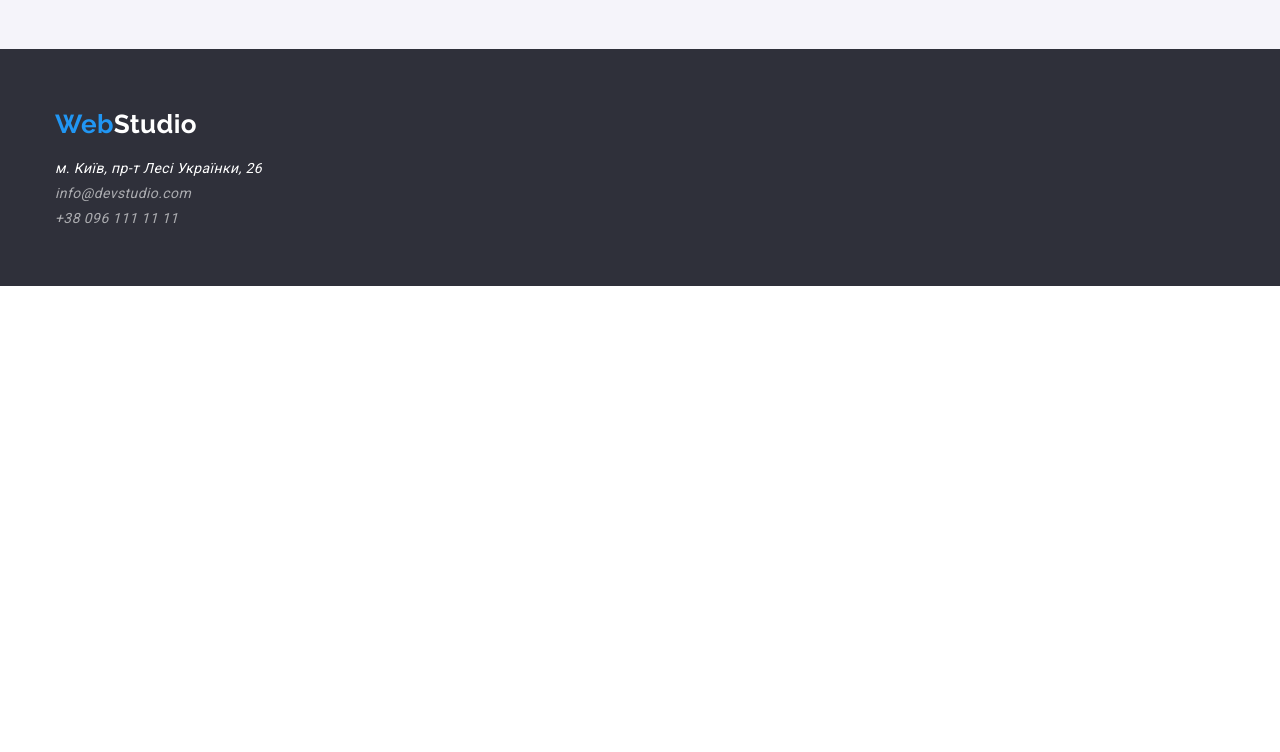
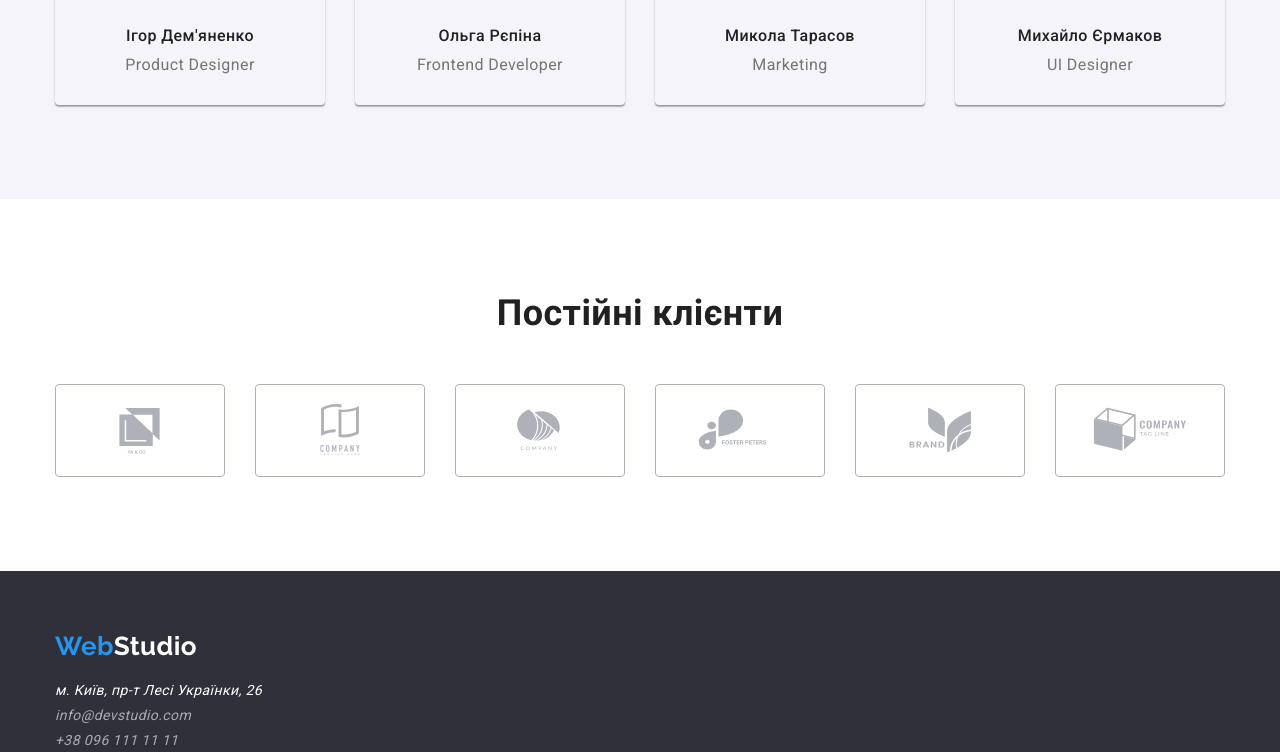
Before and after one commit to DimaKhUkr/goit-markup-hw-04, a plain HTML site: page index.html in a window 1280 px wide. Shown: the part 2048-2800 px from the top of the page. Before the commit the page ends 2334 px from the top, so only its background shows below. Drawn offline with nearby package versions, Linux system fonts and the light colour scheme.

Commit message:
HW4-1St-part

```diff
--- a/css/styles.css
+++ b/css/styles.css
@@ -12,6 +12,7 @@
   /* margin-left: auto;
   margin-right: auto;
   max-width: 1600px; */
+  min-width: 1200px;
   background-color: var(--background-color);
   color: var(--text-color);
   font-family: "Roboto", sans-serif;
@@ -208,6 +209,29 @@
 .features-item {
   width: calc((100% - 3 * var(--flex-primal-margin)) / 4);
 }
+.features-item::before {
+  content: "";
+  margin-bottom: var(--flex-primal-margin);
+  height: 120px;
+  display: block;
+  background: #f5f4fa;
+  border-radius: 4px;
+  background-position: center;
+  background-repeat: no-repeat;
+  background-size: 70px;
+}
+.features-item:first-child::before {
+  background-image: url(../images/svg/antenna.svg);
+}
+.features-item:nth-child(2)::before {
+  background-image: url(../images/svg/clock.svg);
+}
+.features-item:nth-child(3)::before {
+  background-image: url(../images/svg/diagram.svg);
+}
+.features-item:nth-child(4)::before {
+  background-image: url(../images/svg/astronaut.svg);
+}
 /* .features-item:not(:last-child) {
   margin-right: 30px;
 }  */
@@ -216,7 +240,8 @@
 .section.works {
   padding-top: 0;
 }
-.works-title {
+.works-title,
+.regular-title {
   margin-bottom: 50px;
 }
 .works-list {
@@ -273,6 +298,26 @@
   margin-right: 30px;
 } */
 
+/* REGULAR */
+
+.regular-list {
+  display: flex;
+  justify-content: space-between;
+}
+.regular-box {
+  padding: 16px 32px;
+  width: 170px;
+  border: 1px solid #afb1b8;
+  border-radius: 4px;
+}
+/* .regular-item {
+
+} */
+.regular-box img {
+  margin-left: auto;
+  margin-right: auto;
+}
+
 /* ** Portfolio Main ** */
 
 .examples-button {
@@ -293,6 +338,8 @@
 .examples-button:focus {
   color: var(--background-color);
   background-color: var(--alt-text-color);
+  box-shadow: 0px 3px 1px rgba(0, 0, 0, 0.1), 0px 1px 2px rgba(0, 0, 0, 0.08),
+    0px 2px 2px rgba(0, 0, 0, 0.12);
 }
 .examples .title {
   /* padding-left: 24px; */
@@ -303,6 +350,7 @@
 }
 .examples-type {
   /* padding-left: 24px; */
+  color: var(--text-color);
   font-size: 16px;
   line-height: 1.88;
 }
@@ -321,6 +369,11 @@
 }
 .button-item:not(:last-child) {
   margin-right: 8px;
+}
+.example-item:hover,
+.example-list:focus {
+  box-shadow: 0px 1px 1px rgba(0, 0, 0, 0.12), 0px 4px 4px rgba(0, 0, 0, 0.06),
+    1px 4px 6px rgba(0, 0, 0, 0.16);
 }
 
 .examples .example-cards {
@@ -352,6 +405,8 @@
 }
 /* ** Footer ** */
 .down {
+  margin-right: auto;
+  margin-left: auto;
   padding-top: 60px;
   padding-bottom: 60px;
   background-color: var(--dark-background-color);
--- a/index.html
+++ b/index.html
@@ -168,6 +168,54 @@
           </ul>
         </div>
       </section>
+      <section class="section">
+        <div class="container">
+          <h2 class="section-title regular-title">Постійні клієнти</h2>
+          <ul class="list regular-list">
+            <li class="regular-item">
+              <a href=""
+                ><div class="regular-box">
+                  <img
+                    src="/images/svg/Logo.svg"
+                    width="106"
+                    height="60"
+                    alt=""
+                  /></div
+              ></a>
+            </li>
+            <li class="regular-item">
+              <a href=""
+                ><div class="regular-box">
+                  <img src="./images/svg/Logo2.svg" alt="" /></div
+              ></a>
+            </li>
+            <li class="regular-item">
+              <a href=""
+                ><div class="regular-box">
+                  <img src="./images/svg/Logo3.svg" alt="" /></div
+              ></a>
+            </li>
+            <li class="regular-item">
+              <a href=""
+                ><div class="regular-box">
+                  <img src="./images/svg/Logo4.svg" alt="" /></div
+              ></a>
+            </li>
+            <li class="regular-item">
+              <a href=""
+                ><div class="regular-box">
+                  <img src="./images/svg/Logo5.svg" alt="" /></div
+              ></a>
+            </li>
+            <li class="regular-item">
+              <a href=""
+                ><div class="regular-box">
+                  <img src="./images/svg/Logo6.svg" alt="" /></div
+              ></a>
+            </li>
+          </ul>
+        </div>
+      </section>
     </main>
     <footer class="down">
       <div class="container">
```
Also changed, not shown: images/antenna.png (added), images/astronaut.png (added), images/clock.png (added), images/diagram.png (added), images/svg/Logo.svg (added), images/svg/Logo2.svg (added), images/svg/Logo3.svg (added), images/svg/Logo4.svg (added), images/svg/Logo5.svg (added), images/svg/Logo6.svg (added), images/svg/antenna.svg (added), images/svg/astronaut.svg (added), images/svg/clock.svg (added), images/svg/diagram.svg (added).
